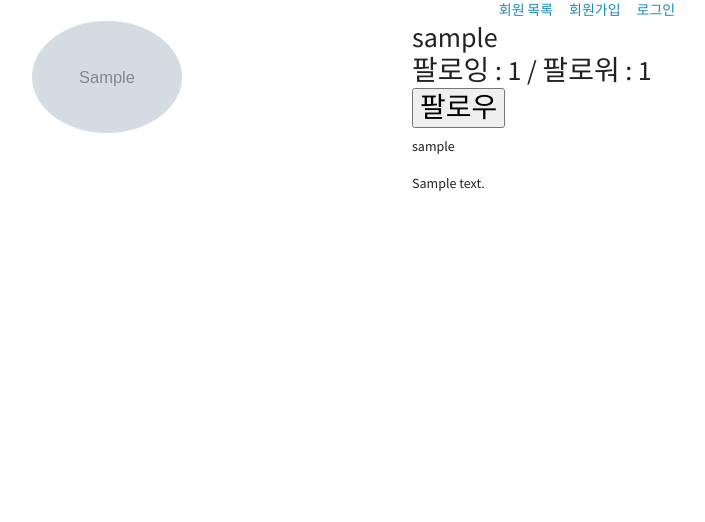
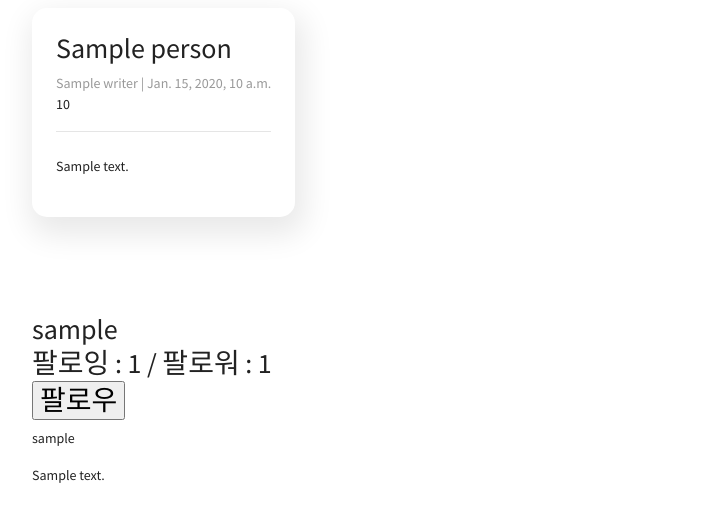
Before and after one commit to tnpfldyd/anywhere_pjt, a Django app: template accounts/templates/accounts/profile.html in a window 1280 px wide. Shown: the part 61-583 px from the top of the page, without its empty margins (53-758 px from the left). Run offline with Django 3.2, Linux system fonts and the light colour scheme; the template is opened without the code that fills it: most values are stand-ins (such as "Sample title", 1, 10 or a date in 2020); grey boxes marked "Sample" are stand-in pictures; some libraries are stand-ins or nearby versions.

Commit message:
Add: design

```diff
--- a/accounts/templates/accounts/profile.html
+++ b/accounts/templates/accounts/profile.html
@@ -1,24 +1,24 @@
 {% extends 'base.html' %}
 {% block content %}
-{% if request.user.is_authenticated %}
-<div class="d-flex justify-content-center">
-  <p class="my-auto mx-2">{{ request.user }}님 </p>
-  <a href="{% url 'accounts:index' %}" class="my-auto mx-2">회원 목록</a>
-  <a href="{% url 'accounts:logout' %}" class="my-auto mx-2">로그아웃</a>
+<div class="d-flex justify-content-start">
+  <div class="p-4 mt-2 mb-5 contentcard" style="box-shadow: 4px 12px 30px 6px rgb(0 0 0 / 9%); border-radius: 15px; ">
+    <div class="">
+      <h2>{{ person.title }}</h2>
+      <p class="text-muted m-0">{{ person.writer }} <span class="fw-lighter">| {{ person.created_at }}</span></p>
+      <p class="m-0"> {{ person.score }} </p>
     </div>
-{% else %}
-<div class="d-flex justify-content-center">
-  <a href="{% url 'accounts:index' %}" class="my-auto mx-2">회원 목록</a>
-  <a href="{% url 'accounts:signup' %}" class="my-auto mx-2">회원가입</a>
-  <a href="{% url 'accounts:login' %}" class="my-auto mx-2">로그인</a>
+    <hr>
+    <div class="mt-4">
+      <p>{{ person.content}}</p>
     </div>
-{% endif %}
-<div class="row">
-  <div class="col-4">
-    <img src={% if person.profile.image %}"{{ person.profile.image.url }}"{% else
-      %}"https://i.stack.imgur.com/34AD2.jpg"{% endif %} width="150rem" style="border-radius: 50%;" alt="">
   </div>
-  <div class="col-8">
+</div>
+<div class="d-flex justify-content-center mb-5">
+  <!-- <i class="bi bi-plus-circle-fill"></i> -->
+</div>
+</div>
+</div>
+<div class="">
   <h2>{{ person.username }}
     <div>
       팔로잉 : {{ person.followings.all|length }} / 팔로워 : {{ person.followers.all|length }}
@@ -42,4 +42,5 @@
   <p>{{ person.profile.bio }}</p>
 </div>
 </div>
+</div>
 {% endblock %}
```
Also changed, not shown: db.sqlite3 (deleted). Lines whose indentation alone changed are shown as unchanged.
